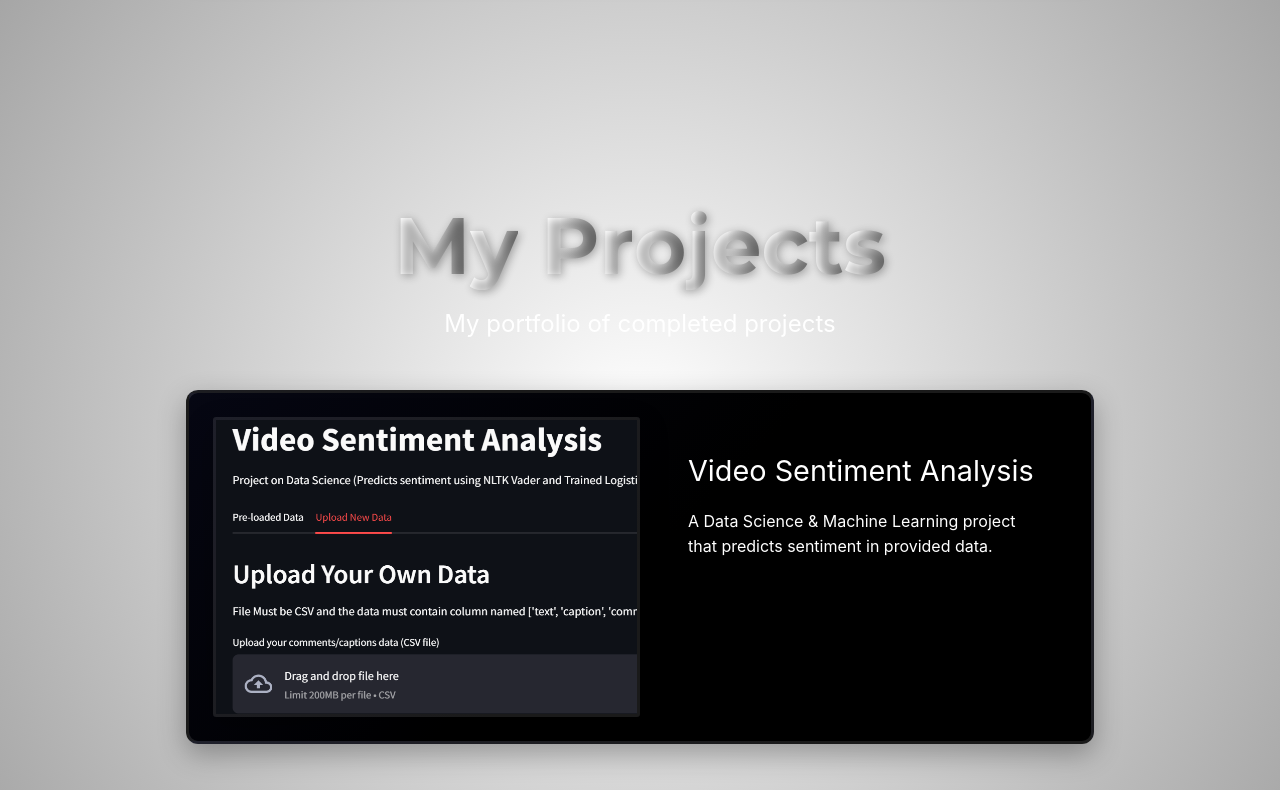
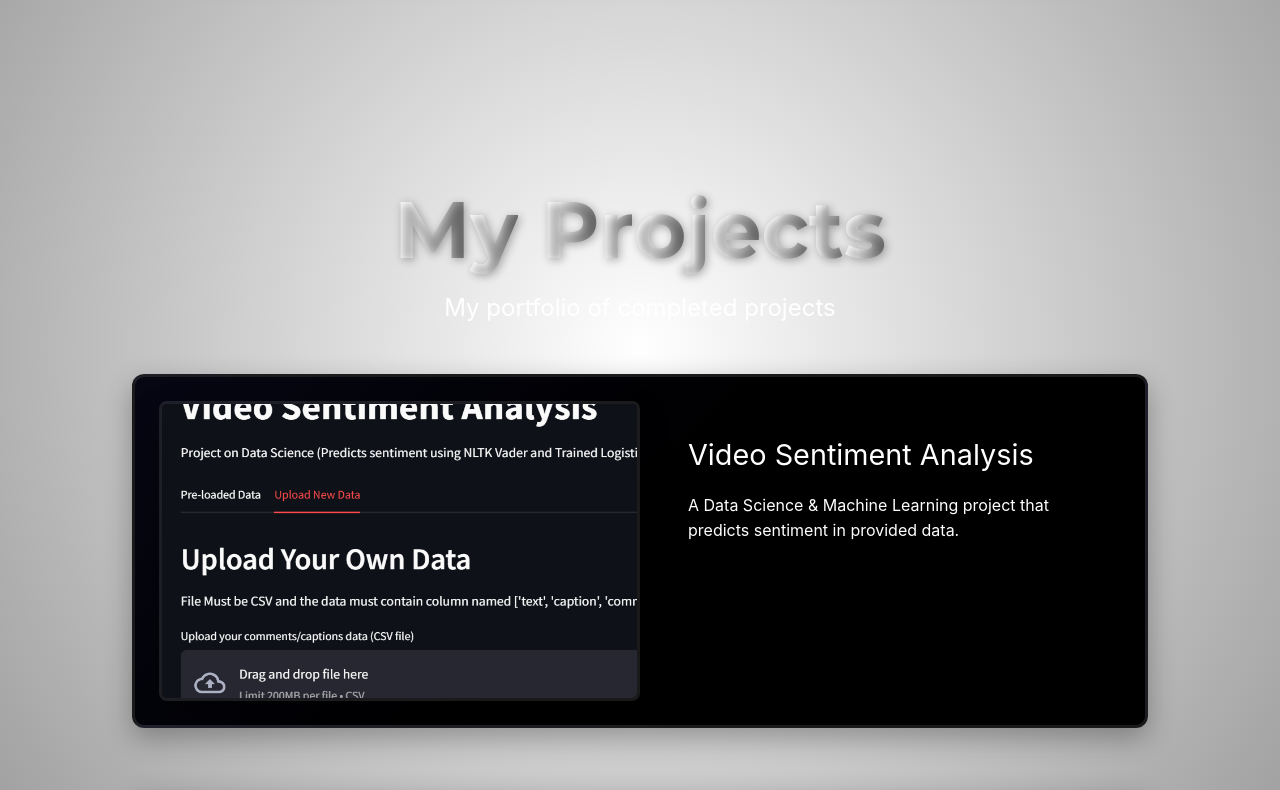
Before and after one commit to Sparshan605/Portfolio_Website, a React (Vite) app: page / in a window 1280 px wide. Shown: the part 1680-2470 px from the top of the page. Built offline with nearby package versions, Linux system fonts and the light colour scheme.

Commit message:
project box screen freindly

```diff
--- a/src/Styles/Hero-section.css
+++ b/src/Styles/Hero-section.css
@@ -4,7 +4,7 @@
     align-items: center;
     padding: 5vh 5vw;
     min-height: 100vh;
-    width: calc(100% - 40px);
+    width: calc(100% - 50px);
     overflow: hidden;
     position: relative;
     /* Using viewport units for padding to scale with screen size */
--- a/src/Styles/Projects.css
+++ b/src/Styles/Projects.css
@@ -1,25 +1,27 @@
 .projects-section {
-  padding: 4rem 2rem;
-  max-width: 90%;
+  padding: clamp(2rem, 5vw, 4rem) clamp(1rem, 3vw, 2rem);
+  max-width: 1400px;
   margin: 0 auto;
   width: 100%;
   z-index: 10;
   position: relative;
-  margin-top: 5rem;
+  margin-top: clamp(3rem, 5vw, 5rem);
+  box-sizing: border-box;
 }
 
 .projects-header {
   text-align: center;
-  margin-bottom: 3rem;
+  margin-bottom: clamp(2rem, 4vw, 3rem);
   color: #ffffff;
 }
 
 .projects-title {
-  font-size: 5rem;
+  font-size: clamp(2.5rem, 8vw, 5rem);
   font-weight: 700;
   margin-bottom: 1rem;
   display: flex;
   justify-content: center;
+  flex-wrap: wrap;
 }
 
 .title-letter {
@@ -28,16 +30,17 @@
 }
 
 .projects-subtitle {
-  font-size: 1.5rem;
+  font-size: clamp(1.1rem, 3vw, 1.5rem);
   color: #fff;
-  max-width: 600px;
+  max-width: 800px;
   margin: 0 auto;
+  padding: 0 10px;
 }
 
 .projects-vertical-container {
   display: grid;
   grid-template-columns: 1fr;
-  gap: 7rem;
+  gap: clamp(3rem, 5vw, 7rem);
   align-items: center;
   perspective: 1000px;
   width: 100%;
@@ -53,7 +56,7 @@
   background: linear-gradient(135deg, #060713, #000, #000);
   border-radius: 12px;
   box-shadow: 0 10px 28px rgba(0, 0, 0, 0.3);
-  padding: 1.5rem;
+  padding: clamp(1rem, 2vw, 1.5rem);
   border: 3px solid rgba(255, 255, 255, 0.1);
   display: flex;
   flex-direction: column;
@@ -72,19 +75,20 @@
   align-items: stretch;
   width: 100%;
   height: 100%;
-  min-height: 300px; /* Add a minimum height */
+  min-height: 300px;
+  gap: clamp(0.5rem, 2vw, 1rem);
 }
 
 .project-image-container {
   position: relative;
   flex: 0 0 50%;
-  max-width: 50%; /* Add this to ensure image container doesn't expand beyond 40% */
-  border-radius: 3px;
-  margin-right: 1rem;
+  max-width: 50%;
+  border-radius: 8px;
   overflow: hidden;
   box-shadow: 0 10px 28px rgba(0, 0, 0, 0.3);
   border: 3px solid rgba(255, 255, 255, 0.1);
-  height: 300px; /* Set fixed height */
+  height: 300px;
+  transition: all 0.3s ease;
 }
 
 .project-image {
@@ -97,9 +101,11 @@
 .project-card:hover .project-image {
   transform: scale(1.1);
 }
-.project-card:hover .project-image-container{
-  margin-top:8%
+
+.project-card:hover .project-image-container {
+  margin-top: clamp(2%, 4%, 8%);
 }
+
 .project-overlay {
   position: absolute;
   inset: 0;
@@ -108,42 +114,37 @@
   flex-direction: column;
   justify-content: flex-end;
   padding: 1.5rem;
-  opacity: 0; /* Change visibility to opacity */
+  opacity: 0;
   transition: opacity 0.3s ease;
 }
 
 .project-card:hover .project-overlay {
-  opacity: 1; /* Change visibility to opacity */
-}
-
-.project-card:hover .project-overlay {
-  visibility: visible; /* or display: flex; */
+  opacity: 1;
 }
 
 .project-overlay-title {
   color: white;
   margin: 0 0 0.5rem 0;
-  font-size: 1.8rem;
+  font-size: clamp(1.4rem, 3vw, 1.8rem);
   text-shadow: 0 2px 4px rgba(0,0,0,0.5);
 }
 
 .project-overlay-text {
   color: rgba(255,255,255,0.8);
   margin: 0;
-  font-size: 0.9rem;
+  font-size: clamp(0.8rem, 2vw, 0.9rem);
 }
 
 .project-info {
   flex: 1;
-  padding: 2rem;
+  padding: clamp(1rem, 3vw, 2rem);
   display: flex;
   flex-direction: column;
-  overflow: hidden; /* Add this to contain overflowing content */
+  overflow: hidden;
 }
 
-
 .project-title {
-  font-size: 1.8rem;
+  font-size: clamp(1.5rem, 4vw, 1.8rem);
   margin-top: 0;
   margin-bottom: 1rem;
   color: #ffffff;
@@ -153,32 +154,51 @@
   line-height: 1.6;
   color: #fff;
   margin: 0;
+  font-size: clamp(0.9rem, 2vw, 1rem);
 }
 
 .project-expanded-info {
   display: flex;
   flex-direction: column;
   gap: 1rem;
-  overflow-y: auto; /* Allow scrolling if needed */
+  overflow-y: auto;
   max-height: 100%;
+  padding-right: 5px; /* Space for scrollbar */
+}
+
+/* Style scrollbar for webkit browsers */
+.project-expanded-info::-webkit-scrollbar {
+  width: 6px;
+}
+
+.project-expanded-info::-webkit-scrollbar-track {
+  background: rgba(255,255,255,0.1);
+  border-radius: 10px;
+}
+
+.project-expanded-info::-webkit-scrollbar-thumb {
+  background: rgba(255,255,255,0.3);
+  border-radius: 10px;
 }
 
 .project-description {
   line-height: 1.6;
   color: #fff;
   margin: 0;
+  font-size: clamp(0.9rem, 2vw, 1rem);
 }
 
 .project-tags {
   display: flex;
   flex-wrap: wrap;
   gap: 0.5rem;
+  margin-top: 0.5rem;
 }
 
 .project-tag {
   background-color: #f0f0f0;
   color: #555;
-  font-size: 0.8rem;
+  font-size: clamp(0.7rem, 1.5vw, 0.8rem);
   padding: 0.3rem 0.8rem;
   border-radius: 20px;
   display: inline-block;
@@ -187,43 +207,47 @@
 .project-actions {
   display: flex;
   gap: 1rem;
-  margin-top: 1rem;
+  margin-top: clamp(0.8rem, 2vw, 1rem);
+  flex-wrap: wrap;
 }
 
 .project-btn {
   padding: 0.5rem 1rem;
   background-color: #333;
   color: red;
-  border:1px solid red;
+  border: 1px solid red;
   border-radius: 6px;
   cursor: pointer;
   font-weight: 500;
   transition: all 0.2s ease;
+  font-size: clamp(0.8rem, 2vw, 1rem);
+  min-width: 120px;
+  text-align: center;
 }
 
 .project-btn:hover {
   background-color: red;
   color: white;
-  border:white;
   transform: translateY(-2px);
 }
 
 .project-btn-git {
   background-color: #333;
-  border: white;
   color: white;
   padding: 0.5rem 1rem;
-  border:1px solid white;
+  border: 1px solid white;
   border-radius: 6px;
   cursor: pointer;
   font-weight: 500;
   transition: all 0.2s ease;
+  font-size: clamp(0.8rem, 2vw, 1rem);
+  min-width: 120px;
+  text-align: center;
 }
 
 .project-btn-git:hover {
   background-color: white;
   color: #9966CC;
-  border: #9966CC;
 }
 
 @keyframes expandProject {
@@ -237,19 +261,28 @@
   }
 }
 
-@media (max-width: 768px) {
+/* Tablet Breakpoint */
+@media (max-width: 992px) {
   .project-content-wrapper {
     flex-direction: column;
   }
 
+  .project-image-container {
+    max-width: 100%;
+    height: 250px;
+    flex: none;
+    margin-bottom: 1rem;
+  }
+}
+
+/* Mobile Breakpoint */
+@media (max-width: 768px) {
   .project-card {
     height: auto;
-    min-height: 300px;
+    min-height: auto;
   }
 
   .project-image-container {
-    position: relative;
-    max-width: 100%;
     height: 200px;
   }
 
@@ -257,40 +290,89 @@
     height: auto;
   }
 
-  .projects-title {
-    font-size: 2.5rem;
+  .project-actions {
+    justify-content: center;
+    gap: 0.8rem;
+  }
+
+  .project-btn, .project-btn-git {
+    min-width: 140px;
+    padding: 0.6rem 1rem;
+  }
+}
+
+/* Small Mobile Breakpoint */
+@media (max-width: 480px) {
+  .projects-section {
+    padding: 2rem 0.8rem;
+    max-width: 100%;
+  }
+
+  .project-card {
+    padding: 1rem;
+  }
+
+  .project-info {
+    padding: 1rem;
+  }
+
+  .project-image-container {
+    height: 180px;
+    border-width: 2px;
+  }
+
+  .project-tags {
+    gap: 0.3rem;
+  }
+
+  .project-tag {
+    padding: 0.2rem 0.6rem;
   }
 
   .project-actions {
     flex-direction: column;
-    gap: 0.5rem;
-  }
-}
-
-@media (max-width: 480px) {
-  .projects-section {
-    padding: 3rem 1rem;
+    align-items: center;
   }
 
-  .project-info {
-    padding: 1.5rem;
-  }
-
-  .project-title {
-    font-size: 1.5rem;
-  }
-
-  .projects-vertical-container {
+  .project-btn, .project-btn-git {
     width: 100%;
   }
 }
 
+/* Landscape orientation for mobile */
+@media (max-height: 500px) and (orientation: landscape) {
+  .project-content-wrapper {
+    flex-direction: row;
+    min-height: auto;
+  }
+
+  .project-image-container {
+    flex: 0 0 40%;
+    max-width: 40%;
+    height: 180px;
+  }
+}
+
+/* Ensure content fits within viewport */
 body, html {
   overflow-x: hidden;
+  max-width: 100vw;
 }
 
+/* Fix for potential layout issues */
 .clearfix::after {
   content: "";
   display: table;
   clear: both;
 }
+
+/* Reduce motion for accessibility */
+@media (prefers-reduced-motion: reduce) {
+  .project-card, .project-image, .project-overlay, .project-btn, .project-btn-git {
+    transition: none;
+  }
+
+  .project-card:hover .project-image {
+    transform: none;
+  }
+}
```
